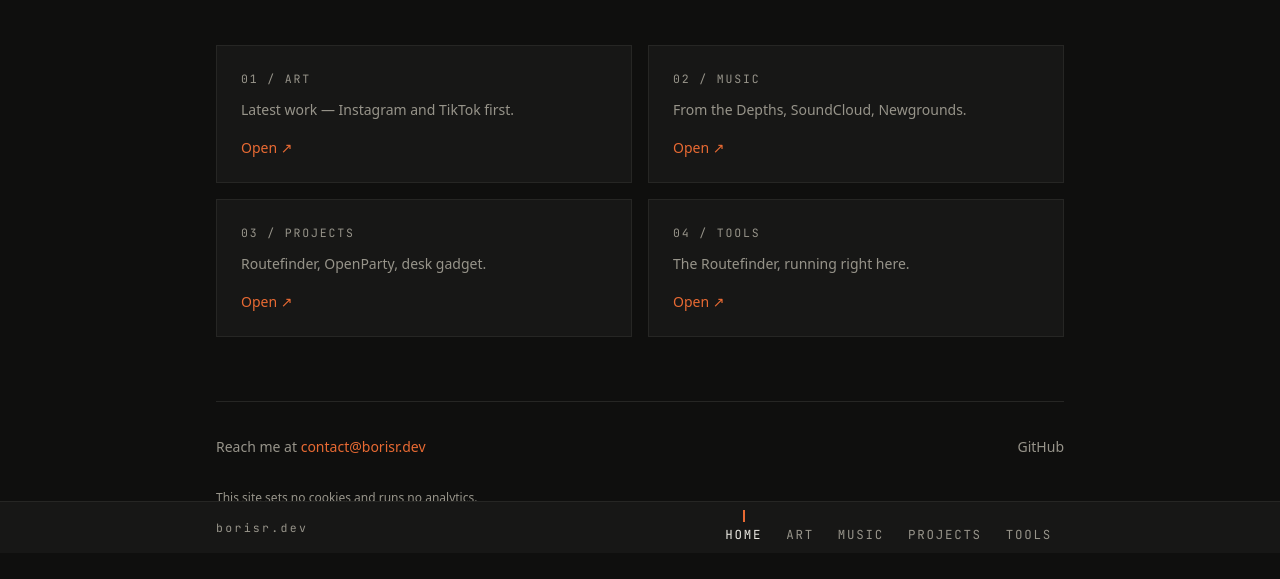
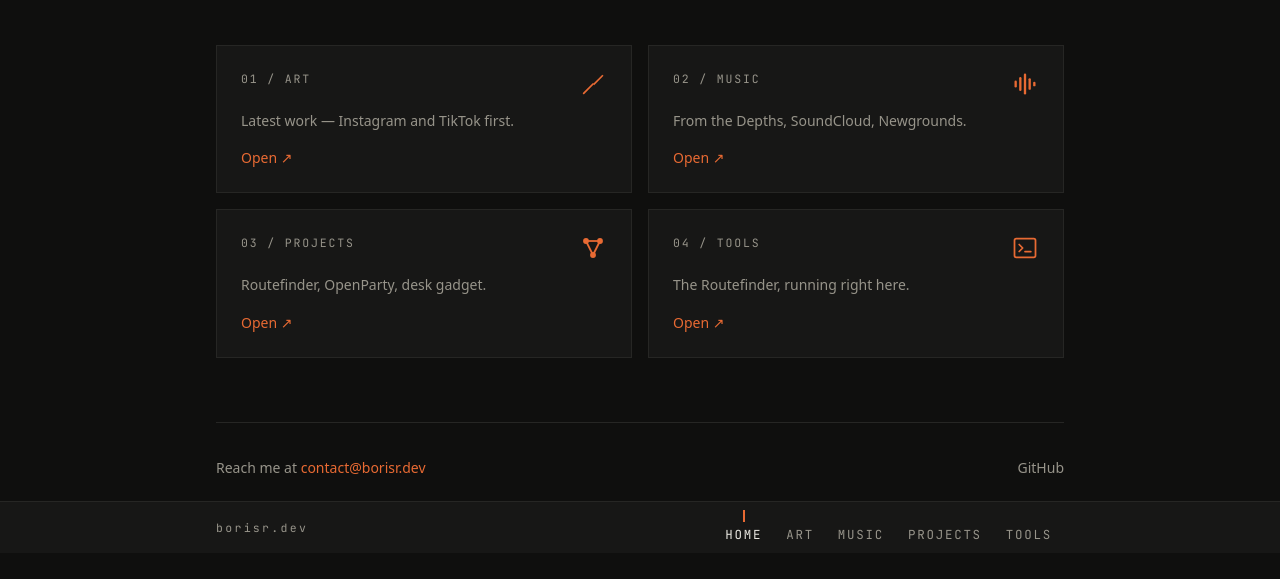
Before and after one commit to Ravanger/borisr.dev, an Astro site: page / in a window 1280 px wide. Shown: the part 247-826 px from the top of the page. Built offline with nearby package versions, Linux system fonts and the light colour scheme; Astro itself is replaced by a stand-in of ours; a web font is replaced by a local one.

Commit message:
feat: per-section motifs for the home teaser cards

```diff
--- /dev/null
+++ b/src/components/TeaserMotif.astro
@@ -0,0 +1,57 @@
+---
+/**
+ * Per-section mark for the home teaser cards (Workbench): one small
+ * mono-stroke glyph per section — brush for Art, waveform for Music,
+ * node schematic for Projects, terminal prompt for Tools. All in the
+ * theme accent; the mark is presentation, the `motif` key is data
+ * (see teasers in src/data/site.ts).
+ */
+interface Props {
+  motif: "brush" | "wave" | "nodes" | "terminal";
+}
+
+const { motif } = Astro.props;
+---
+
+<span class="teaser-mark" aria-hidden="true">
+  {
+    motif === "brush" && (
+      <svg viewBox="0 0 24 24" fill="none" stroke="currentColor" stroke-width="1.5" stroke-linecap="round" stroke-linejoin="round">
+        <path d="M4 20 L12 12" />
+        <path d="M12 12 L20 4 L21 5 L13 13 Z" fill="currentColor" stroke="none" />
+      </svg>
+    )
+  }
+  {
+    motif === "wave" && (
+      <svg viewBox="0 0 24 24" fill="none" stroke="currentColor" stroke-width="2" stroke-linecap="round">
+        <path d="M4 10v4" />
+        <path d="M8 7v10" />
+        <path d="M12 4v16" />
+        <path d="M16 8v8" />
+        <path d="M20 11v2" />
+      </svg>
+    )
+  }
+  {
+    motif === "nodes" && (
+      <svg viewBox="0 0 24 24" fill="none" stroke="currentColor" stroke-width="1.5">
+        <path d="M6 6h12" />
+        <path d="M6 6l6 12" />
+        <path d="M18 6l-6 12" />
+        <circle cx="6" cy="6" r="2.5" fill="currentColor" stroke="none" />
+        <circle cx="18" cy="6" r="2.5" fill="currentColor" stroke="none" />
+        <circle cx="12" cy="18" r="2.5" fill="currentColor" stroke="none" />
+      </svg>
+    )
+  }
+  {
+    motif === "terminal" && (
+      <svg viewBox="0 0 24 24" fill="none" stroke="currentColor" stroke-width="1.5" stroke-linecap="round" stroke-linejoin="round">
+        <rect x="3" y="4" width="18" height="16" rx="1.5" />
+        <path d="M7 9l3 3-3 3" />
+        <path d="M12 15h5" />
+      </svg>
+    )
+  }
+</span>
--- a/src/pages/index.astro
+++ b/src/pages/index.astro
@@ -1,4 +1,5 @@
 ---
+import TeaserMotif from "../components/TeaserMotif.astro";
 import { site, teasers } from "../data/site";
 import SiteLayout from "../layouts/SiteLayout.astro";
 ---
@@ -19,9 +20,12 @@ import SiteLayout from "../layouts/SiteLayout.astro";
     {
       teasers.map((t) => (
         <a href={t.href} class="card lift block p-6">
-          <p class="eyebrow">
-            {t.index} / {t.label}
-          </p>
+          <div class="teaser-head">
+            <p class="eyebrow">
+              {t.index} / {t.label}
+            </p>
+            <TeaserMotif motif={t.motif} />
+          </div>
           <p class="muted mt-3 text-sm leading-relaxed">{t.description}</p>
           <p class="mt-4 text-sm">
             <span class="link-accent">Open &nearr;</span>
--- a/src/styles/tokens.css
+++ b/src/styles/tokens.css
@@ -225,6 +225,34 @@ body {
 .lift:hover {
   transform: translateY(-2px);
   border-color: var(--accent);
+}
+
+/*
+ * Home teaser cards: a per-section mark at the top-right of each card
+ * (brush = art, waveform = music, nodes = projects, terminal = tools),
+ * all in the accent color. The mark nudges on card hover.
+ */
+.teaser-head {
+  display: flex;
+  align-items: flex-start;
+  justify-content: space-between;
+  gap: 1rem;
+}
+
+.teaser-mark {
+  flex: none;
+  color: var(--accent);
+  transition: transform 0.15s ease-out;
+}
+
+.teaser-mark svg {
+  display: block;
+  width: 1.75rem;
+  height: 1.75rem;
+}
+
+.lift:hover .teaser-mark {
+  transform: translateY(-1px);
 }
 
 /* ---- Per-direction section styling ---- */
```
